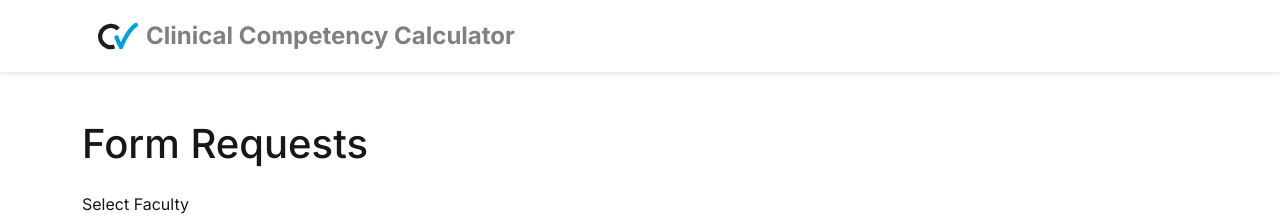
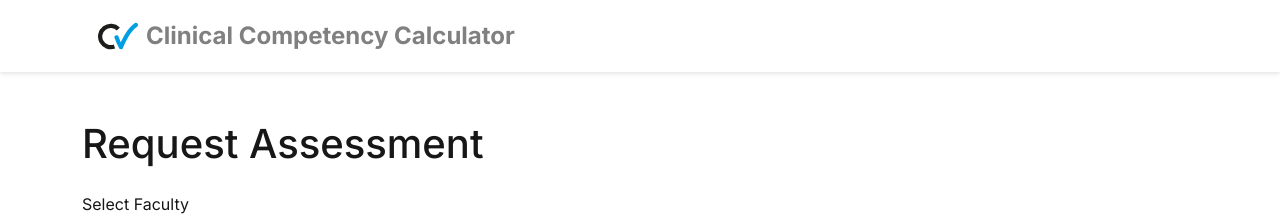
Before and after one commit to cccalc/clinicalcompetencycalc, a Next.js app in the folder frontend/: page /dashboard/student/form-requests in a window 1280 px wide. Shown: the top 218 px of the page. Built offline with nearby package versions, Linux system fonts and the light colour scheme; no server answers; the database is empty.

Commit message:
feature: Fixed Naming schemes to be more clear about functionality

```diff
--- a/frontend/src/app/dashboard/student/form-requests/page.tsx
+++ b/frontend/src/app/dashboard/student/form-requests/page.tsx
@@ -113,7 +113,7 @@ const FormRequests = () => {
   return (
     <>
       <main className='container mt-5'>
-        <h1 className='text-2xl font-bold mb-4'>Form Requests</h1>
+        <h1 className='text-2xl font-bold mb-4'>Request Assessment</h1>
         <form onSubmit={handleSubmit} className='space-y-4'>
           <div className='mb-3'>
             <label htmlFor='faculty' className='form-label'>
--- a/frontend/src/components/header.tsx
+++ b/frontend/src/components/header.tsx
@@ -81,7 +81,7 @@ const Header = () => {
                       pathname === '/dashboard/student/form-requests' ? 'btn-secondary' : 'btn-outline-secondary'
                     }`}
                   >
-                    Form Requests
+                    Request Assessment
                   </Link>
                   <Link
                     href='/dashboard/student/report'
@@ -89,7 +89,7 @@ const Header = () => {
                       pathname === '/dashboard/student/report' ? 'btn-secondary' : 'btn-outline-secondary'
                     }`}
                   >
-                    Report
+                    Comprehensive Report
                   </Link>
                 </>
               )}
@@ -101,7 +101,7 @@ const Header = () => {
                       pathname === '/dashboard/admin/userList' ? 'btn-secondary' : 'btn-outline-secondary'
                     }`}
                   >
-                    All Users
+                    Manage Users
                   </Link>
                   <Link
                     href='/all-reports'
```
Also changed, not shown: frontend/src/app/dashboard/admin/userList/page.tsx (+6 -4 lines).
